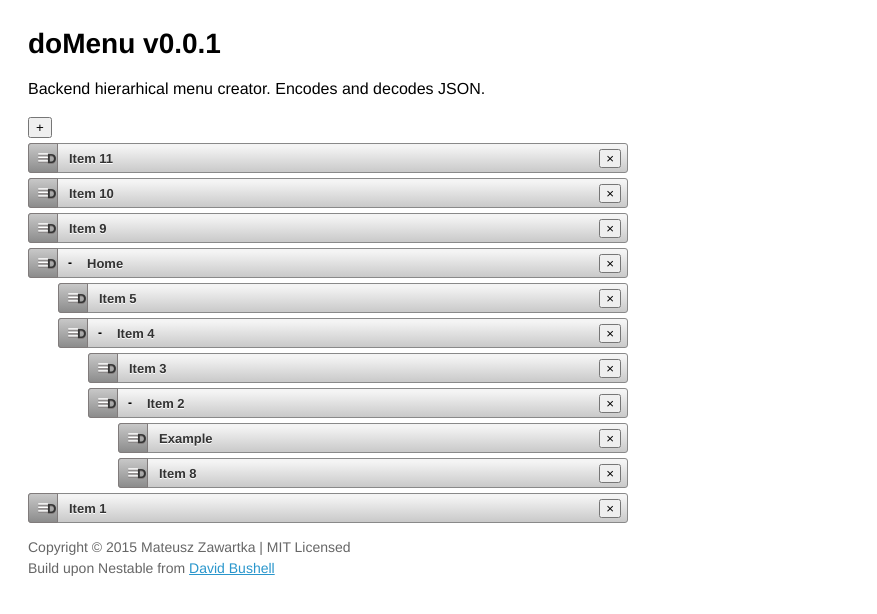
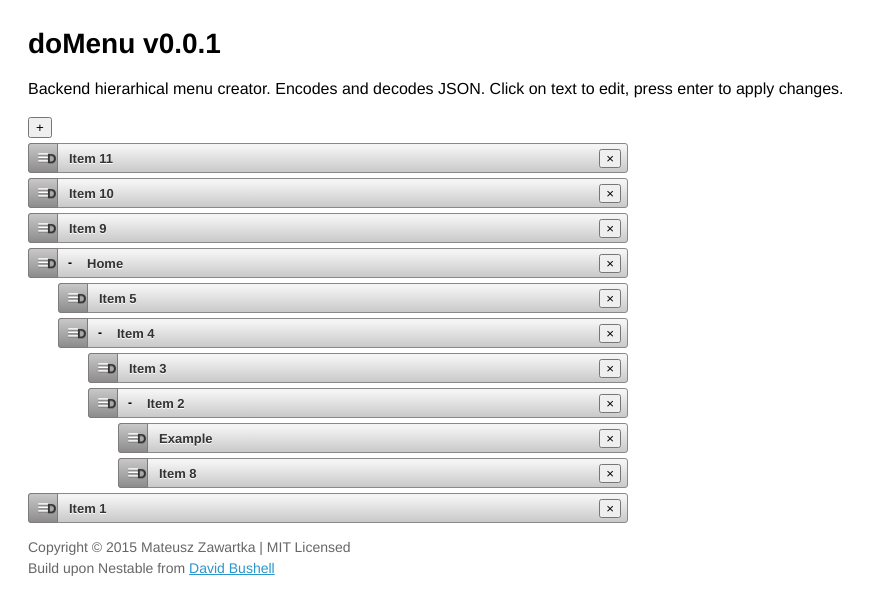
Before and after one commit to mechanicious/domenu, a plain HTML site: page index.html in a window 1280 px wide. Shown: the whole page, without its empty margins (0-877 px from the left). Drawn offline with nearby package versions, Linux system fonts and the light colour scheme.

Commit message:
Update index.html

```diff
--- a/index.html
+++ b/index.html
@@ -294,7 +294,7 @@
     </head>
     <body>
         <h1>doMenu v0.0.1</h1>
-        <p>Backend hierarhical menu creator. Encodes and decodes JSON.</p>
+        <p>Backend hierarhical menu creator. Encodes and decodes JSON. Click on text to edit, press enter to apply changes.</p>
             <div class="dd" id="domenu">
                 <button class="dd-new-item">+</button>
                     <!-- .dd-item-blueprint is a template for all .dd-item's -->
```
